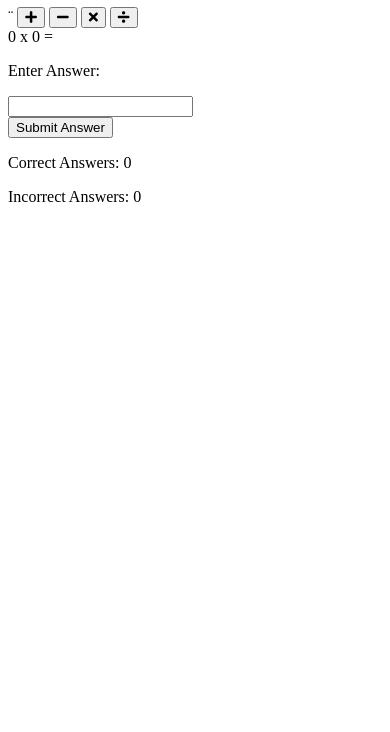
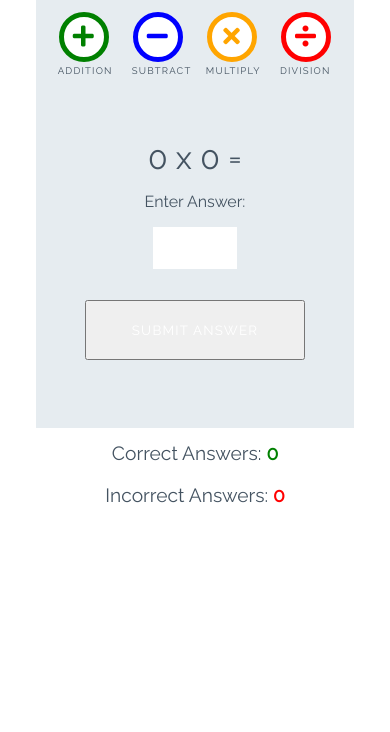
Before and after one commit to Hakesh/love-maths, a plain HTML site: page index.html in a window 390 px wide. Shown: the part 112-844 px from the top of the page. Drawn offline with Linux system fonts and the light colour scheme.

Commit message:
Added style for the game and text

```diff
--- a/assets/css/style.css
+++ b/assets/css/style.css
@@ -0,0 +1,250 @@
+body {
+    background-color: white;
+    font-family: "Raleway", sans-serif;
+    color: #445361;
+    text-align: center;
+}
+
+/* --------- Heading */
+
+.heading {
+    text-align: center;
+    font-size: 2.5rem;
+}
+
+.logo {
+    height: 40px;
+    padding-right: 5px;
+}
+
+/* --------- Game layout */
+
+.game-area {
+    background-color: #E6ECF0;
+    box-sizing: border-box;
+    width: 85%;
+    height: 65vh;
+    max-height: 450px;
+    max-width: 830px;
+    margin-left: auto;
+    margin-right: auto;
+    padding: 1%;
+}
+
+.question-area {
+    width: 50%;
+    font-size: 2rem;
+    margin: auto;
+    padding: 50px 0;
+}
+
+.question-area span {
+    padding: 0 15px;
+}
+
+.score-area {
+    margin: 5px auto;
+    width: 60%;
+    font-size: 1.2rem;
+}
+
+.controls-area {
+    width: 85%;
+    margin: 30px auto;
+}
+
+#score {
+    color: green;
+    font-weight: bold;
+}
+
+#incorrect {
+    color: red;
+    font-weight: bold;
+}
+
+.answer-message {
+    display: none;
+    font-size: 1rem;
+}
+
+#answer-box {
+    border: none;
+    color: #445361;
+    display: inline-block;
+    height: 40px;
+    width: 80px;
+    font-size: 1.2rem;
+}
+
+.scores {
+    display: inline-block;
+    padding: 25px;
+}
+
+/* --------- Buttons */
+
+.btn {
+    width: 220px;
+    height: 60px;
+    font-family: "Raleway", sans-serif;
+    text-transform: uppercase;
+    letter-spacing: 1.2px;
+    color: white;
+}
+
+.btn:focus {
+    outline: none;
+}
+
+.btn--big {
+    padding-top: 10px;
+    border-radius: 50%;
+    background-color: white;
+    border: 10px solid;
+    width: 100px;
+    height: 100px;
+    font-size: 3.2rem;
+    margin: 0 30px;
+    transition: all 0.5s;
+}
+
+.btn--big::after {
+    content: attr(data-type);
+    font-size: 1rem;
+    color: #445361;
+    position: relative;
+    left: -0.5em;
+}
+
+.btn--blue {
+    border-color: blue;
+    color: blue;
+}
+
+.btn--blue:active,
+.btn--blue:hover {
+    background-color: darkblue;
+    color: white;
+}
+
+.btn--orange {
+    border-color: orange;
+    color: orange;
+}
+
+.btn--orange:active,
+.btn--orange:hover {
+    background-color: darkorange;
+    color: white;
+}
+
+.btn--red {
+    border-color: red;
+    color: red;
+}
+
+.btn--red:active,
+.btn--red:hover {
+    background-color: darkred;
+    color: white;
+}
+
+.btn--green {
+    border-color: green;
+    color: green;
+}
+
+.btn--green:active,
+.btn--green:hover {
+    background-color: darkgreen;
+    color: white;
+}
+
+.btn--gray {
+    margin-top: 25px;
+    background-color: #445361;
+    border: 1px transparent;
+    border-radius: 20px;
+}
+
+.btn--gray:active,
+.btn--gray:hover {
+    background-color: #0d1013;
+}
+
+/* --------- Media queries */
+
+@media (max-width: 414px) {
+    .controls-area {
+        width: 100%;
+    }
+
+    .btn--big {
+        margin: 0 10px;
+        padding: 5px;
+        border: 5px solid;
+        width: 50px;
+        height: 50px;
+        font-size: 1.5rem;
+    }
+
+    .btn--big::after {
+        font-size: 0.6rem;
+        left: -0.7rem;
+    }
+
+    .question-area {
+        padding: 10% 0;
+        width: 100%;
+    }
+
+    .question-area span {
+        padding: 0;
+    }
+
+    .answer-message {
+        display: block;
+    }
+
+    #answer-box {
+        display: block;
+        margin: 0 auto;
+    }
+    .btn--gray {
+        margin-top: 0;
+    }
+
+    .score-area {
+        width: 100%;
+    }
+
+    .scores {
+        margin: 0.5em auto;
+        display: block;
+        padding: 5px;
+    }
+
+    .heading {
+        font-size: 2rem;
+    }
+}
+
+@media (max-width: 320px) {
+    .game-area {
+        height: 70vh;
+    }
+
+    .controls-area {
+        width: 75%;
+        margin: 10px auto;
+    }
+
+    .btn--big {
+        margin: 10px 10px;
+    }
+    .question-area {
+        padding: 10px 0;
+    }
+
+}
--- a/index.html
+++ b/index.html
@@ -12,26 +12,30 @@
     <title>Document</title>
 </head>
 <body>
+
     <h1 class="heading">
         <img class="logo" src="assets/images/logo.png" alt="logo"> Love Maths
     </h1>
 
     <div class="game-area">
-        <div class="controls-area">¨
-            <button class="btn btn--big btn--green">
+        <div class="controls-area">
+
+            <button data-type="addition" class="btn btn--big btn--green">
                 <i class="fas fa-plus"></i>
             </button>
-            <button class="btn btn--big btn--blue">
+            <button data-type="subtract" class="btn btn--big btn--blue">
                 <i class="fas fa-minus"></i>
             </button>
-            <button class="btn btn--big btn--orange">
+            <button data-type="multiply" class="btn btn--big btn--orange">
                 <i class="fas fa-times"></i>
             </button>
-            <button class="btn btn--big btn--red">
+            <button data-type="division" class="btn btn--big btn--red">
                 <i class="fas fa-divide"></i>
             </button>
+
         </div>
         <div class="question-area">
+
             <span id="operand1">0</span>
             <span id="operator">x</span>
             <span id="operand2">0</span>
@@ -39,14 +43,19 @@
             <p class="answer-message">Enter Answer:</p>
 
             <input id="answer-box" type="number">
+
         </div>
-        <button class="btn btn--grey">Submit Answer</button>
+
+        <button data-type="submit" class="btn btn--grey">Submit Answer</button>
     </div>
     <div class="score-area">
+
         <p class="scores">Correct Answers: <span id="score">0</span></p>
         <p class="scores">Incorrect Answers: <span id="incorrect">0</span></p>
+
     </div>
 
     <script src="assets/js/script.js"></script>
+
 </body>
 </html>
```
